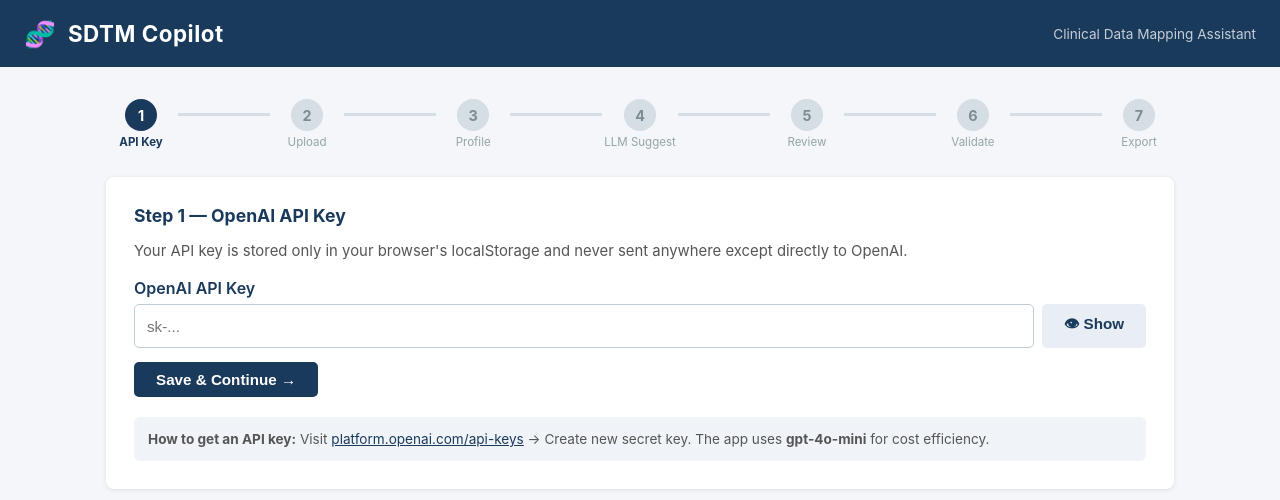
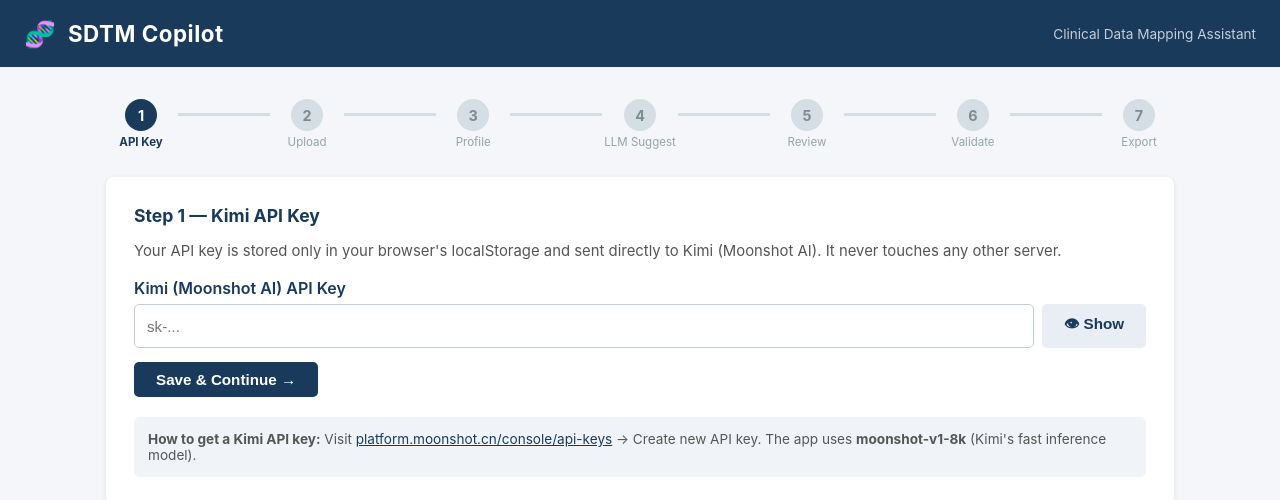
Before and after one commit to yuriao/sdtm-copilot, a React (Vite) app: page / in a window 1280 px wide. Shown: the top 500 px of the page. Built offline with nearby package versions, Linux system fonts and the light colour scheme.

Commit message:
feat: update API key UI for Kimi/Moonshot

```diff
--- a/src/components/ApiKeySetup.jsx
+++ b/src/components/ApiKeySetup.jsx
@@ -11,28 +11,28 @@
       setError('API key must start with "sk-"')
       return
     }
-    localStorage.setItem('sdtm_openai_key', trimmed)
+    localStorage.setItem('sdtm_kimi_key', trimmed)
     setApiKey(trimmed)
     setError('')
     onNext()
   }
 
   const handleClear = () => {
-    localStorage.removeItem('sdtm_openai_key')
+    localStorage.removeItem('sdtm_kimi_key')
     setApiKey('')
     setInput('')
   }
 
   return (
     <div className="card">
-      <h2>Step 1 — OpenAI API Key</h2>
+      <h2>Step 1 — Kimi API Key</h2>
       <p style={{ color: '#555', marginBottom: 18, fontSize: '0.93rem' }}>
-        Your API key is stored only in your browser's localStorage and never sent anywhere except directly to OpenAI.
+        Your API key is stored only in your browser's localStorage and sent directly to Kimi (Moonshot AI). It never touches any other server.
       </p>
 
       <div style={{ marginBottom: 14 }}>
         <label style={{ display: 'block', fontWeight: 600, marginBottom: 6, color: '#1a3a5c' }}>
-          OpenAI API Key
+          Kimi (Moonshot AI) API Key
         </label>
         <div style={{ display: 'flex', gap: 8 }}>
           <input
@@ -63,11 +63,11 @@
       </div>
 
       <div style={{ marginTop: 20, padding: 14, background: '#f0f4f8', borderRadius: 6, fontSize: '0.85rem', color: '#555' }}>
-        <strong>How to get an API key:</strong> Visit{' '}
-        <a href="https://platform.openai.com/api-keys" target="_blank" rel="noreferrer" style={{ color: '#1a3a5c' }}>
-          platform.openai.com/api-keys
+        <strong>How to get a Kimi API key:</strong> Visit{' '}
+        <a href="https://platform.moonshot.cn/console/api-keys" target="_blank" rel="noreferrer" style={{ color: '#1a3a5c' }}>
+          platform.moonshot.cn/console/api-keys
         </a>{' '}
-        → Create new secret key. The app uses <strong>gpt-4o-mini</strong> for cost efficiency.
+        → Create new API key. The app uses <strong>moonshot-v1-8k</strong> (Kimi's fast inference model).
       </div>
     </div>
   )
```
